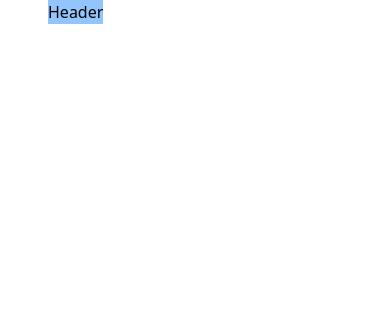
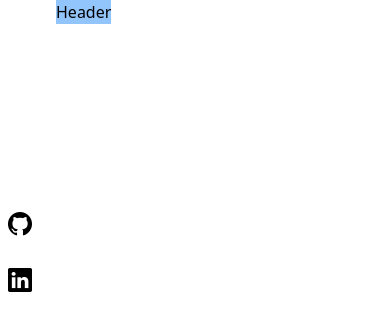
Before and after one commit to reddevx/Portif-lio, a plain HTML site: page index.html in a window 390 px wide. Drawn offline with nearby package versions, Linux system fonts and the light colour scheme.

Commit message:
feat (nav)

```diff
--- a/index.html
+++ b/index.html
@@ -7,6 +7,7 @@
   <title>Juan Coutinho</title>
   <script src="https://cdn.tailwindcss.com"></script>
   <link rel="stylesheet" href="/static/css/style.css">
+  <link rel="stylesheet" href="https://cdn.jsdelivr.net/npm/bootstrap-icons@1.11.3/font/bootstrap-icons.min.css">
   <script src="https://cdn.tailwindcss.com?plugins=forms,typography,aspect-ratio,line-clamp,container-queries"></script>
   <script>
     tailwind.config = {
@@ -26,10 +27,27 @@
     <div class="bg-grey-100 w-12 lg:w-72 md:none">
       <div class="flex flex-none w-full justify-center items-center lg:py-16 ">
         <div>
-          <p class="text-red-600 text-1x1 font-extrabold items-center lg:visible animate-pulse invisible">Desenvolvedor <span>Fullstack</span></p>
+          <p class="text-gray-900 text-1x1 font-extrabold items-center lg:visible animate-pulse invisible">Desenvolvedor <span>Fullstack</span></p>
         </div>
       </div>
     </div>
+    <nav class="visible lg:invisible flex w-full mt-40">
+      <ul class="text-left">
+        <li class="list-inside ml-2 mb-6 w-12">
+          <a href="" class="flex justify-start">
+            <i class="bi bi-github text-2xl"></i>
+          </a>
+        </li>
+        <li class="list-inside ml-2 mb-6 w-12">
+          <a href="" class="flex justify-start">
+            <i class="bi bi-linkedin text-2xl"></i>
+          </a>
+        </li>
+        <li class="list-inside ml-2 mb-6 w-12">
+
+        </li>
+      </ul>
+    </nav>
   </nav>
   <header>
     <div class="bg-blue-300"> Header</div>
```
